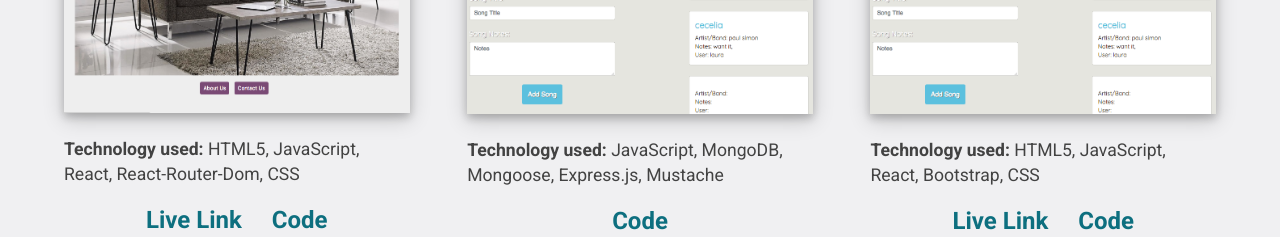
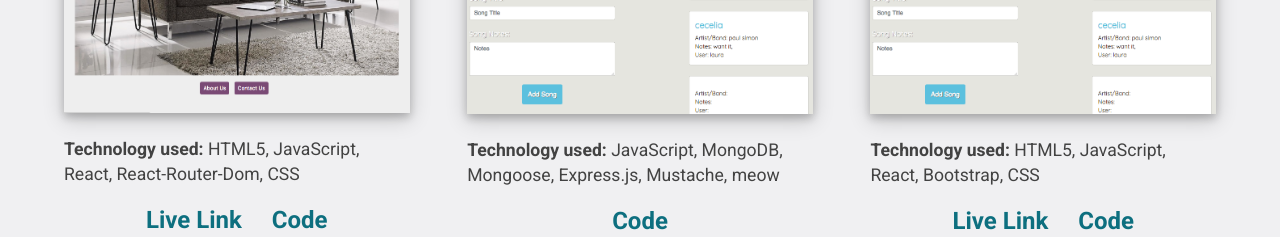
Before and after one commit to bbryant7/BB-Portfolio, a React (Create React App) app: page / in a window 1280 px wide. Shown: the part 1440-1677 px from the top of the page. Built offline with nearby package versions, Linux system fonts and the light colour scheme.

Commit message:
add word meow

```diff
--- a/src/components/Portfolio.js
+++ b/src/components/Portfolio.js
@@ -25,7 +25,7 @@ class Portfolio extends Component {
           <h3> Code Snippets</h3>
           <p className="project-info">An app to help developers organize snippets of code. </p>
           <img src={MusicReview}  className="portfolio-image"/>
-          <p className="technology"> <span className="bold"> Technology used:</span> JavaScript, MongoDB, Mongoose, Express.js, Mustache </p>
+          <p className="technology"> <span className="bold"> Technology used:</span> JavaScript, MongoDB, Mongoose, Express.js, Mustache, meow </p>
           <div className="project-links">
             <a href="https://github.com/bbryant7/Code-Snippet-App"> Code</a>
           </div>
```
